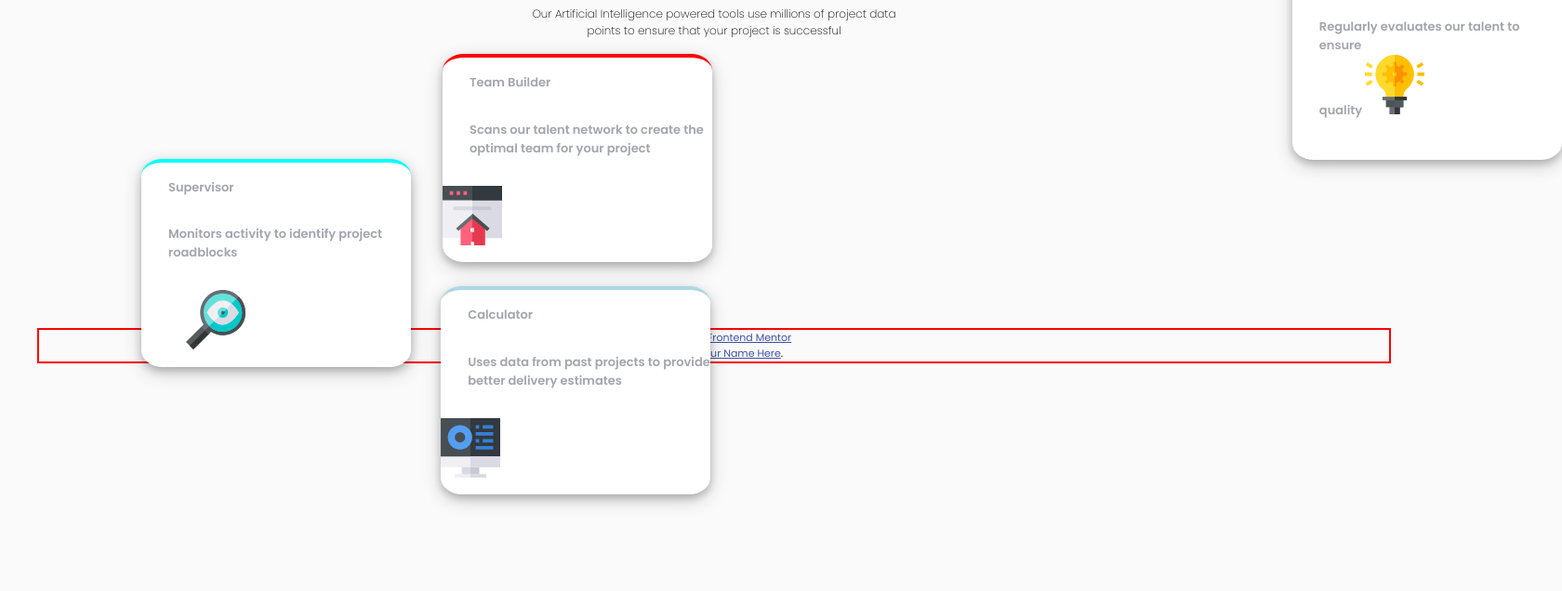
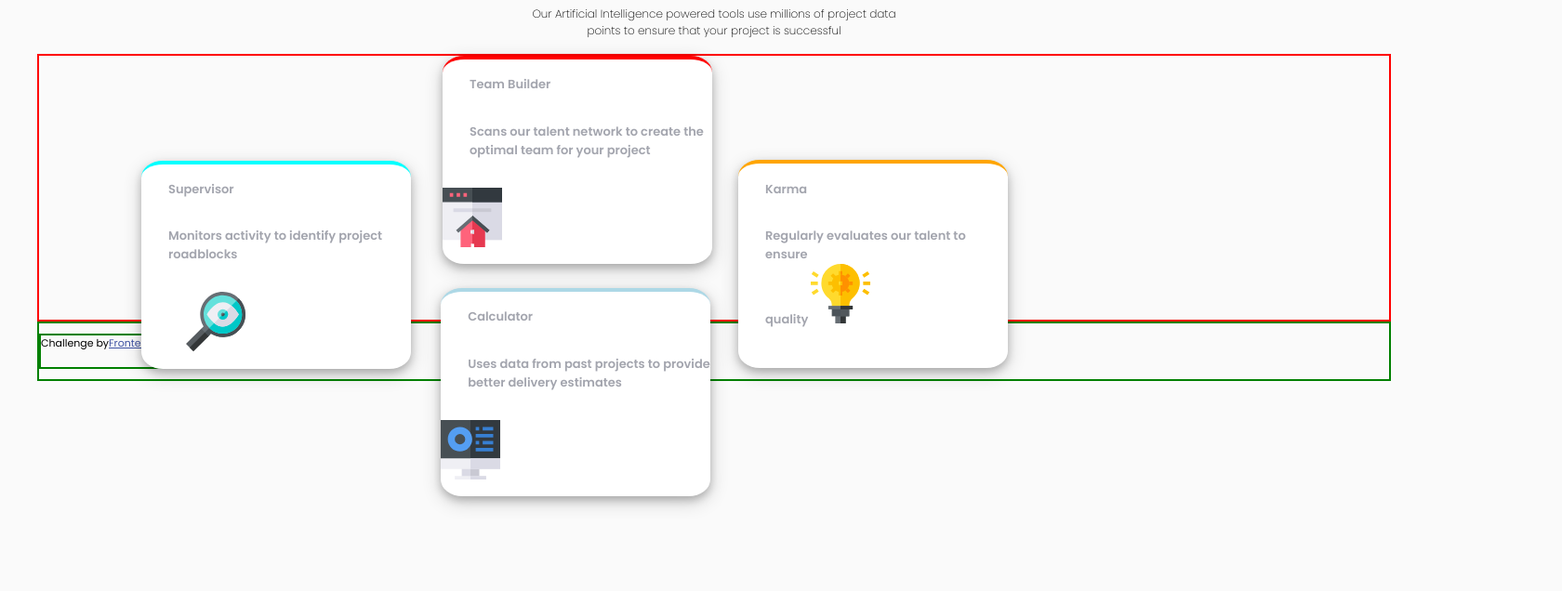
Before and after one commit to Nicolaj123/four-card-feature-section-master, a plain HTML site: page index.html in a window 1536 px wide. Shown: the part 164-800 px from the top of the page at 93% size, 1680 px wide, since content can reach past the window. Drawn offline with Linux system fonts and the light colour scheme.

Commit message:
Version 1.4

```diff
--- a/index.html
+++ b/index.html
@@ -43,12 +43,12 @@
         <h6 class="cuadro1description">Monitors activity to identify project<br>
         roadblocks</h6>
         <img src="images/icon-supervisor.svg" alt="stylesheet">
-    </div>
-
+    </>
+      </div>
     <div class="cuadro2">
       <h4 class="cuadro2title">Team Builder</h4>
         <h6 class="cuadro2description">Scans our talent network to create the<br>
-      optimal team for your project</h6>
+          optimal team for your project</h6>
       <img src="images/icon-team-builder.svg" alt="stylesheet">
     </div>
 
@@ -64,10 +64,11 @@
         <h6 class="cuadro4description">Regularly evaluates our talent to ensure<br>
           quality
           <img src="images/icon-karma.svg" alt="stylesheet">
-    </div>
-      </div>
+        </div>
+        </div>
 
-    <footer>
+
+    <footer class="attribution">
       <p class="attribution">
         Challenge by
         <a href="https://www.frontendmentor.io?ref=challenge" target="_blank"
--- a/styles.css
+++ b/styles.css
@@ -25,6 +25,10 @@ body {
 img {
   left: 200px;
   position: sticky;
+}
+
+.cuatrocuadros {
+  position: relative;
 }
 
 .cuadro1 {
@@ -116,10 +120,20 @@ img {
 }
 
 .attribution {
-  border: solid 2px red;
+  border: solid 2px green;
 }
 
-@media only screen and (min-width: 1440px) {
+@media (min-width: 1440px) {
+  .cuatrocuadros {
+    lefst: 150px;
+    border: solid 2px red;
+  }
+
+  body {
+    max-width: 100%;
+    max-zoom: 1440px;
+  }
+
   .cuadro1 {
     position: relative;
     top: 112.5px;
@@ -137,6 +151,12 @@ img {
   .cuadro4 {
     position: relative;
     bottom: 140.8px;
-    left: 325.8px;
+    right: 270px;
+    top: 82px;
+  }
+
+  .attribution {
+    display: flex;
+    flex-wrap: wrap;
   }
 }
```
